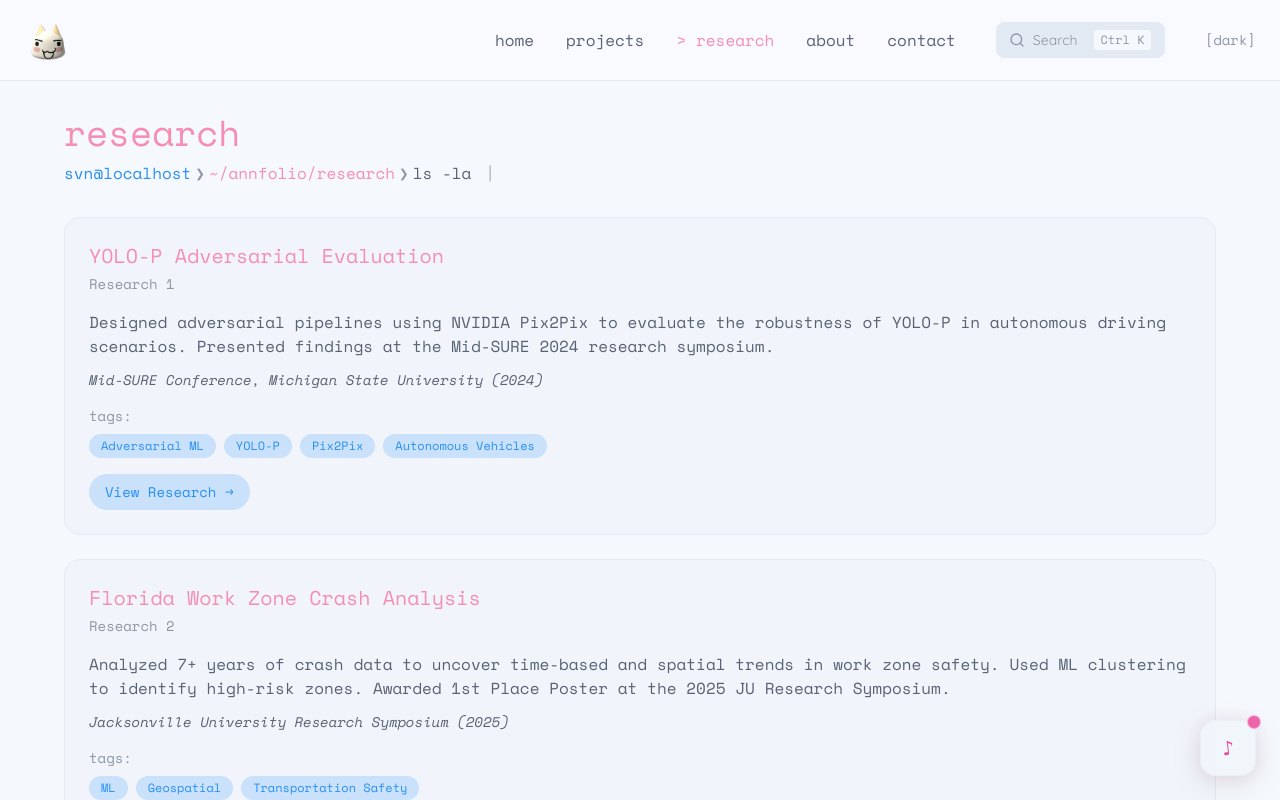
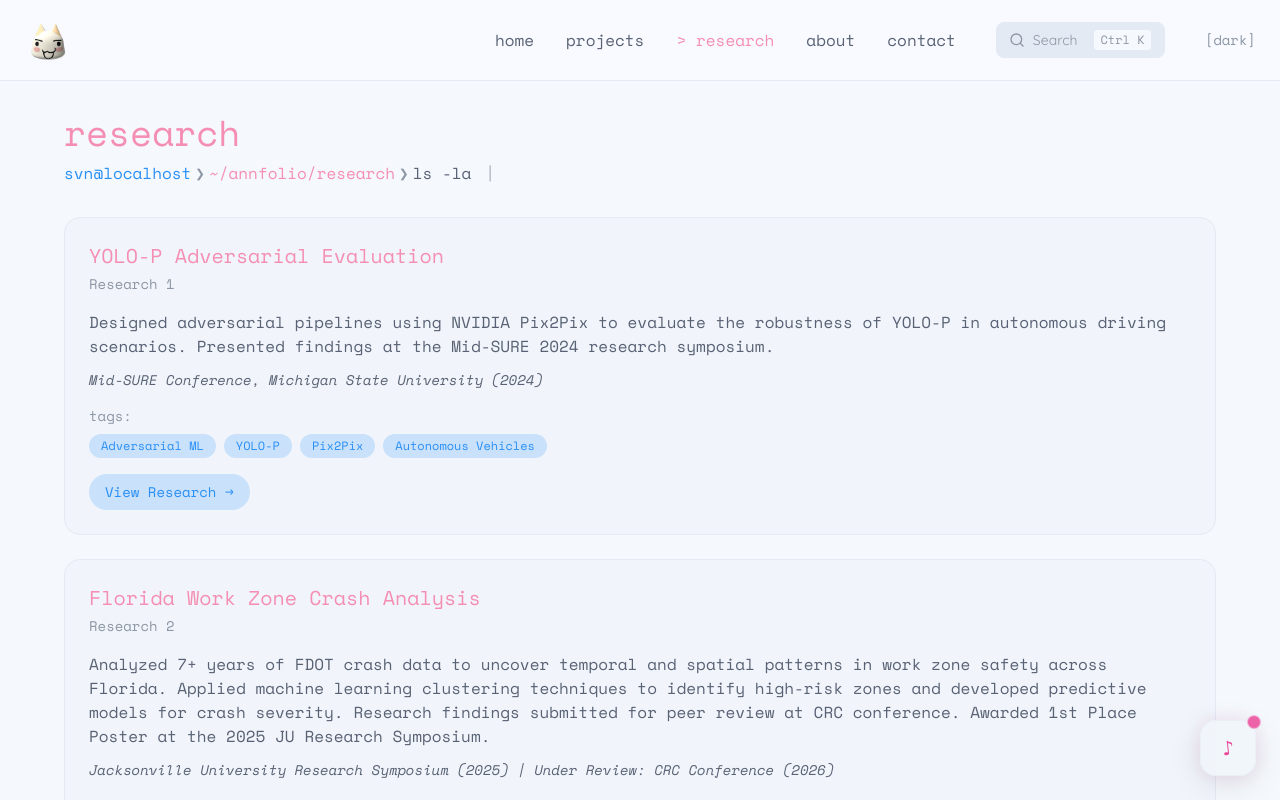
Before and after one commit to svnsvnsvn/annfolio, a React (Vite) app: page /research in a window 1280 px wide. Shown: the top 800 px of the page. Built offline with nearby package versions, Linux system fonts and the light colour scheme.

Commit message:
updated research

```diff
--- a/src/data/research.js
+++ b/src/data/research.js
@@ -12,9 +12,9 @@ export const research = [
     id: 2,
     title: "Florida Work Zone Crash Analysis",
     description:
-      "Analyzed 7+ years of crash data to uncover time-based and spatial trends in work zone safety. Used ML clustering to identify high-risk zones. Awarded 1st Place Poster at the 2025 JU Research Symposium.",
-    venue: "Jacksonville University Research Symposium (2025)",
-    link: "https://github.com/svnsvnsvn/florida-crashes",
-    tags: ["ML", "Geospatial", "Transportation Safety"]
+      "Analyzed 7+ years of FDOT crash data to uncover temporal and spatial patterns in work zone safety across Florida. Applied machine learning clustering techniques to identify high-risk zones and developed predictive models for crash severity. Research findings submitted for peer review at CRC conference. Awarded 1st Place Poster at the 2025 JU Research Symposium.",
+    venue: "Jacksonville University Research Symposium (2025) | Under Review: CRC Conference (2026)",
+    link: null,
+    tags: ["ML", "Geospatial", "Transportation Safety", "Data Analysis", "FDOT", "Under Review"]
   }
 ];
```
